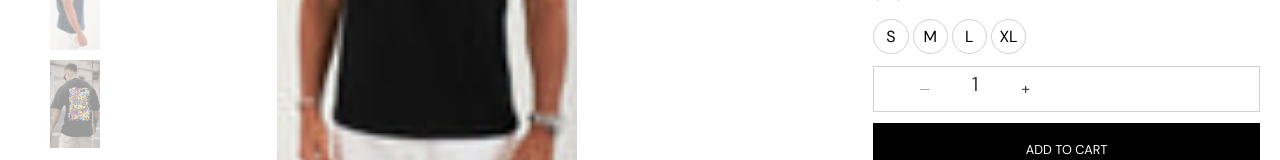
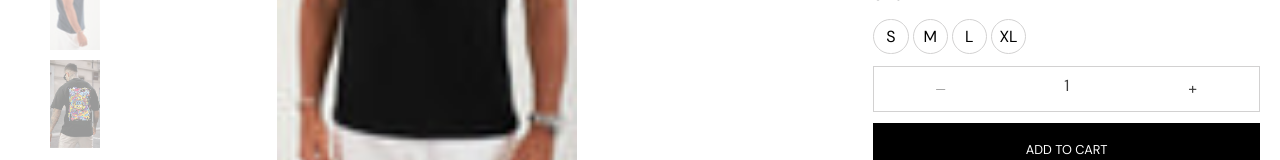
Before and after one commit to Yossef-Magdy/ecommerce-project, an Angular app: page /products/product-slug in a window 1280 px wide. Shown: the part 426-586 px from the top of the page. Built offline with nearby package versions, Linux system fonts and the light colour scheme.

Commit message:
edits on details style

```diff
--- a/src/app/features/product-details/product-details.component.html
+++ b/src/app/features/product-details/product-details.component.html
@@ -61,11 +61,11 @@
         <form action="">
 
             <div class="quantity-container flex">
-                <button type="button" class="basis-1/4 text-center">
+                <button type="button" class="basis-1/3 text-center">
                     <span (click)="decreaseQuantity()" class="minus">-</span>
                 </button>
-                <span class="text-xl">{{ quantity }}</span>
-                <button type="button" class="basis-1/4 text-center">
+                <span class="basis-1/3 text-center py-1">{{ quantity }}</span>
+                <button type="button" class="basis-1/3 text-center">
                     <span (click)="increaseQuantity()" class="plus">+</span>
                 </button>
             </div>
--- a/src/app/features/product-details/product-details.component.ts
+++ b/src/app/features/product-details/product-details.component.ts
@@ -7,7 +7,7 @@ import { SizeChartComponent } from '../../core/auth/components/label/size-chart/
 import { ProductCardComponent } from '../../shared/product-card/product-card.component';
 import { ZoomComponent } from './zoom/zoom.component';
 import { RightDrawerComponent } from '../../shared/right-drawer/right-drawer.component';
-import { cartItem, CartService } from '../../services/cart.service';
+import { CartItem, CartService } from '../../services/cart.service';
 
 @Component({
   selector: 'app-product-details',
@@ -26,7 +26,7 @@ import { cartItem, CartService } from '../../services/cart.service';
   styleUrl: './product-details.component.css',
 })
 export class ProductDetailsComponent {
-  cartItems: cartItem[] = [];
+  cartItems: CartItem[] = [];
   quantity: number = 1;
   @Output() addedToCartProduct = new EventEmitter<any>();
   isAdded = false;
```
